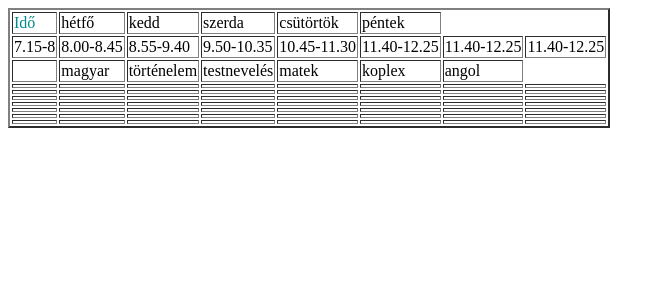
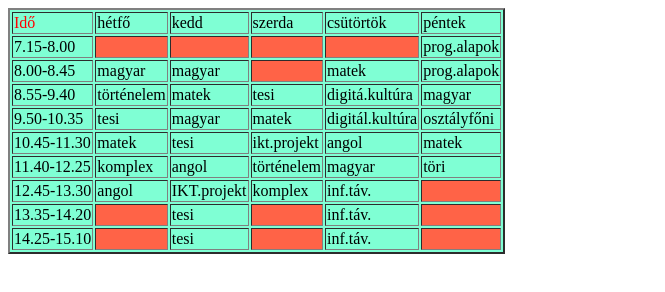
Before and after one commit to XRX265hun/anyaaaaad, a plain HTML site: page index.html in a window 1280 px wide. Shown: the whole page, without its empty margins (0-665 px from the left). Drawn offline with Linux system fonts and the light colour scheme.

Commit message:
Update index.html

```diff
--- a/index.html
+++ b/index.html
@@ -6,8 +6,8 @@
     <title>zzziauramm</title>
 </head>
 <body>
-    <table border="2px">
-            <td style="color: darkcyan;">Idő</td>
+    <table style="background-color: aquamarine;" border="2px">
+            <td style="color: red;">Idő</td>
             <td>hétfő</td>
             <td>kedd</td>
             <td>szerda</td>
@@ -15,93 +15,77 @@
             <td>péntek</td>
         </tr>
         <tr>
-            <td>7.15-8</td>
-            <td>8.00-8.45</td>
-            <td>8.55-9.40</td>
-            <td>9.50-10.35</td>
-            <td>10.45-11.30</td>
-            <td>11.40-12.25</td>
-            <td>11.40-12.25</td>
-            <td>11.40-12.25</td>
+            <td>7.15-8.00</td>
+            <td style="background-color: tomato;"></td>
+            <td style="background-color: tomato;"></td>
+            <td style="background-color: tomato;"></td>
+            <td style="background-color: tomato;"></td>
+            <td>prog.alapok</td>
+        </tr>
         </tr>
         <tr>
-            <td></td>
+            <td>8.00-8.45</td>
             <td>magyar</td>
-            <td>történelem</td>
-            <td>testnevelés</td>
+            <td>magyar</td>
+            <td style="background-color: tomato;"></td>
             <td>matek</td>
-            <td>koplex</td>
-            <td>angol</td>
+            <td>prog.alapok</td>
         </tr>
         <tr>
-            <td></td>
-            <td></td>
-            <td></td>
-            <td></td>
-            <td></td>
-            <td></td>
-            <td></td>
-            <td></td>
+            <td>8.55-9.40</td>
+            <td>történelem</td>
+            <td>matek</td>
+            <td>tesi</td>
+            <td>digitá.kultúra</td>
+            <td>magyar</td>
         </tr>
         <tr>
-            <td></td>
-            <td></td>
-            <td></td>
-            <td></td>
-            <td></td>
-            <td></td>
-            <td></td>
-            <td></td>
+            <td>9.50-10.35</td>
+            <td>tesi</td>
+            <td>magyar</td>
+            <td>matek</td>
+            <td>digitál.kultúra</td>
+            <td>osztályfőni</td>
         </tr>
         <tr>
-            <td></td>
-            <td></td>
-            <td></td>
-            <td></td>
-            <td></td>
-            <td></td>
-            <td></td>
-            <td></td>
+            <td>10.45-11.30</td>
+            <td>matek</td>
+            <td>tesi</td>
+            <td>ikt.projekt</td>
+            <td>angol</td>
+            <td>matek</td>
         </tr>
         <tr>
-            <td></td>
-            <td></td>
-            <td></td>
-            <td></td>
-            <td></td>
-            <td></td>
-            <td></td>
-            <td></td>
+            <td>11.40-12.25</td>
+            <td>komplex</td>
+            <td>angol</td>
+            <td>történelem</td>
+            <td>magyar</td>
+            <td>töri</td>
+       </tr>
+        <tr>
+            <td>12.45-13.30</td>
+            <td>angol</td>
+            <td>IKT.projekt</td>
+            <td>komplex</td>
+            <td>inf.táv.</td>
+            <td style="background-color: tomato;"></td>
         </tr>
         <tr>
-            <td></td>
-            <td></td>
-            <td></td>
-            <td></td>
-            <td></td>
-            <td></td>
-            <td></td>
-            <td></td>
+            <td>13.35-14.20</td>
+            <td style="background-color: tomato;"></td>
+            <td>tesi</td>
+            <td style="background-color: tomato;"></td>
+            <td>inf.táv.</td>
+            <td style="background-color: tomato;"></td>
         </tr>
         <tr>
-            <td></td>
-            <td></td>
-            <td></td>
-            <td></td>
-            <td></td>
-            <td></td>
-            <td></td>
-            <td></td>
-        </tr>
-        <tr>
-            <td></td>
-            <td></td>
-            <td></td>
-            <td></td>
-            <td></td>
-            <td></td>
-            <td></td>
-            <td></td>
+            <td>14.25-15.10</td>
+            <td style="background-color: tomato;"></td>
+            <td>tesi</td>
+            <td style="background-color: tomato;"></td>
+            <td>inf.táv.</td>
+            <td style="background-color: tomato;"></td>
         </tr>
     </table>
 </body>
```
